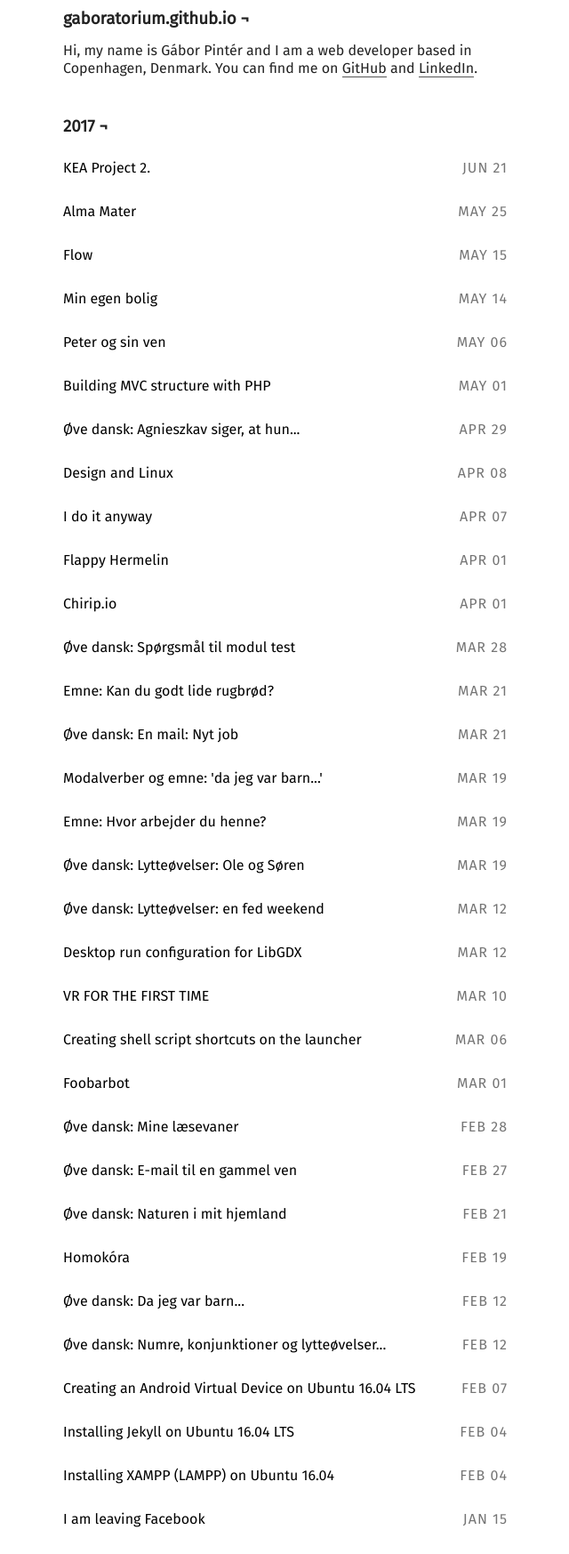
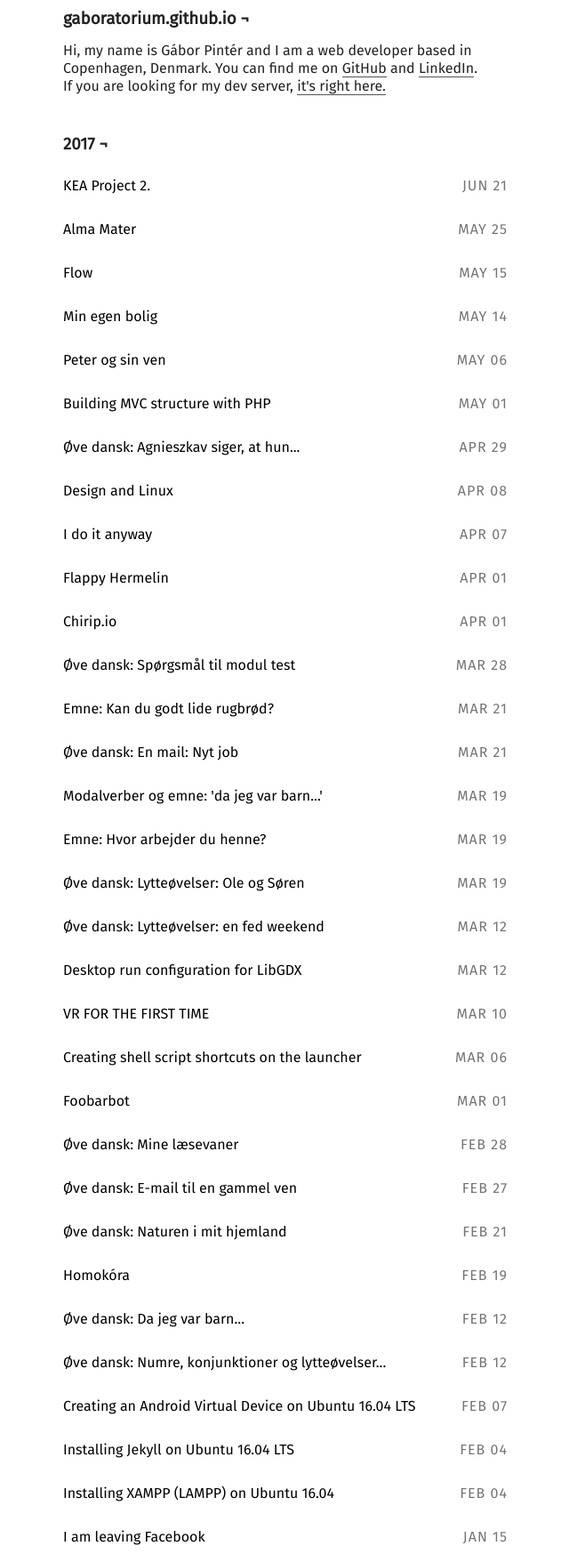
Before and after one commit to claudiuconstantin/forest-time-jekyll, a Jekyll site: the page built from index.html, in a window 1280 px wide, cut to the strip 159-1906 px from the top of the page. Shown: the whole strip at 89% size, without its empty margins (319-959 px from the left). Built offline with Jekyll 4.4.1, drawn with Linux system fonts in a browser that asks for light colours.

Commit message:
Link added to dev server

```diff
--- a/_sass/_objects.text.scss
+++ b/_sass/_objects.text.scss
@@ -1,3 +1,7 @@
 .o-text--h3-size {
 	font-size: 1.17em;
 }
+
+.o-text--block {
+	display: block;
+}
--- a/index.html
+++ b/index.html
@@ -5,7 +5,11 @@ layout: default
 <section>
 
 	<h1 class="o-text--h3-size">{{site.title}} &#172;</h1>
-	<p>Hi, my name is Gábor Pintér and I am a web developer based in Copenhagen, Denmark. You can find me on <a href="https://github.com/gaboratorium" target="_blank">GitHub</a> and <a href="https://www.linkedin.com/in/gaboratorium/">LinkedIn</a>.</p>
+	<p>Hi, my name is Gábor Pintér and I am a web developer based in Copenhagen, Denmark. You can find me on <a href="https://github.com/gaboratorium" target="_blank">GitHub</a> and <a href="https://www.linkedin.com/in/gaboratorium/">LinkedIn</a>.
+		<span class="o-text--block">
+			If you are looking for my dev server, <a href="http://178.62.53.35/">it's right here.</a>
+		</span>
+	</p>
 
 	{% for post in site.posts %}
 		{% unless post.next %}
```
